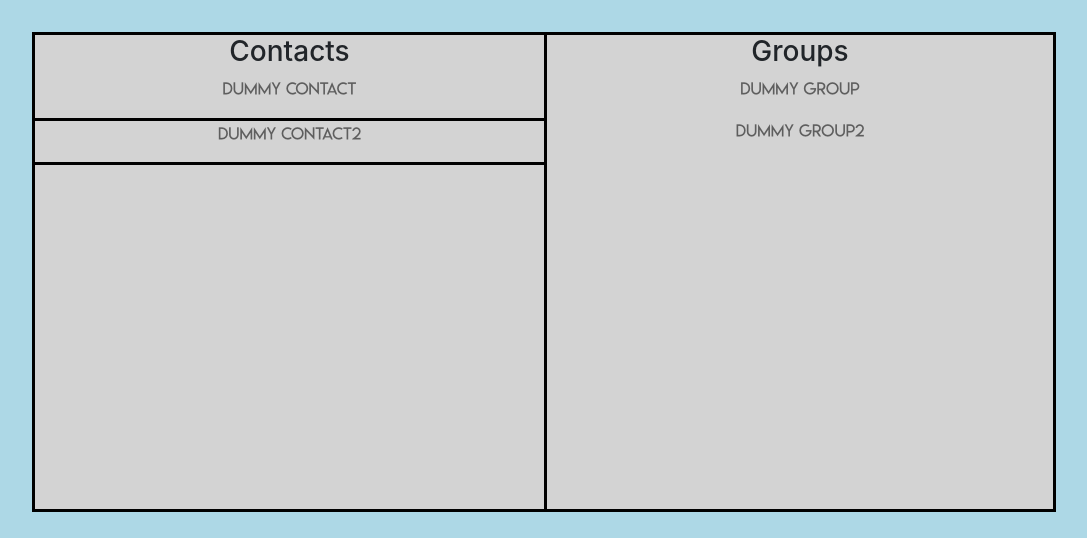
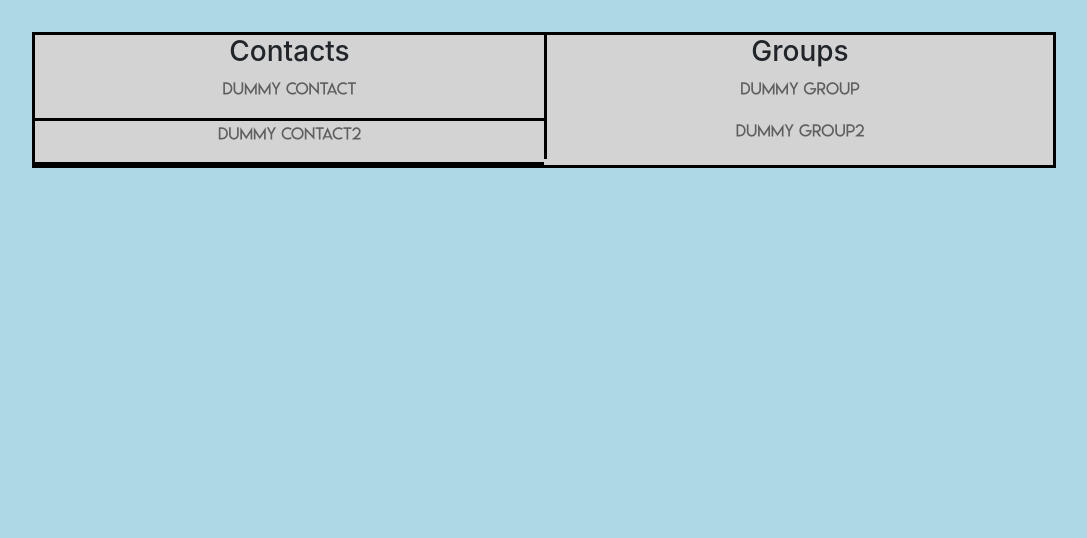
Before and after one commit to NXFORG/INSE---Bill-Splitting-Application, a PHP site: page /groups.html in a window 1280 px wide. Shown: the part 262-800 px from the top of the page, without its empty margins (96-1183 px from the left). Run offline with PHP 8.4, Linux system fonts and the light colour scheme; some libraries are stand-ins or nearby versions.

Commit message:
Scalability for group pages.

```diff
--- a/style.css
+++ b/style.css
@@ -178,7 +178,7 @@ a:hover{
 #contactsContainer{
   position: absolute;
   width: 80%;
-  height: 60%;
+  height: auto;
   background-color: lightgrey;
   left: 10%;
   margin-left: auto;
```
